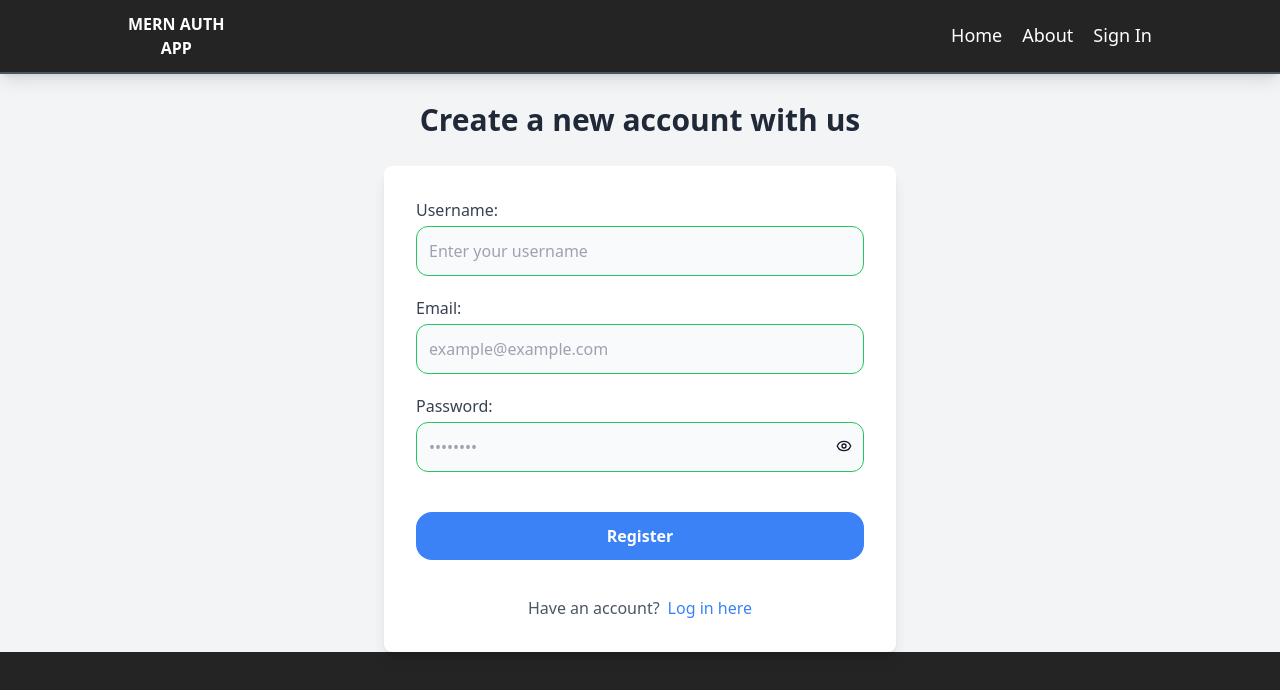
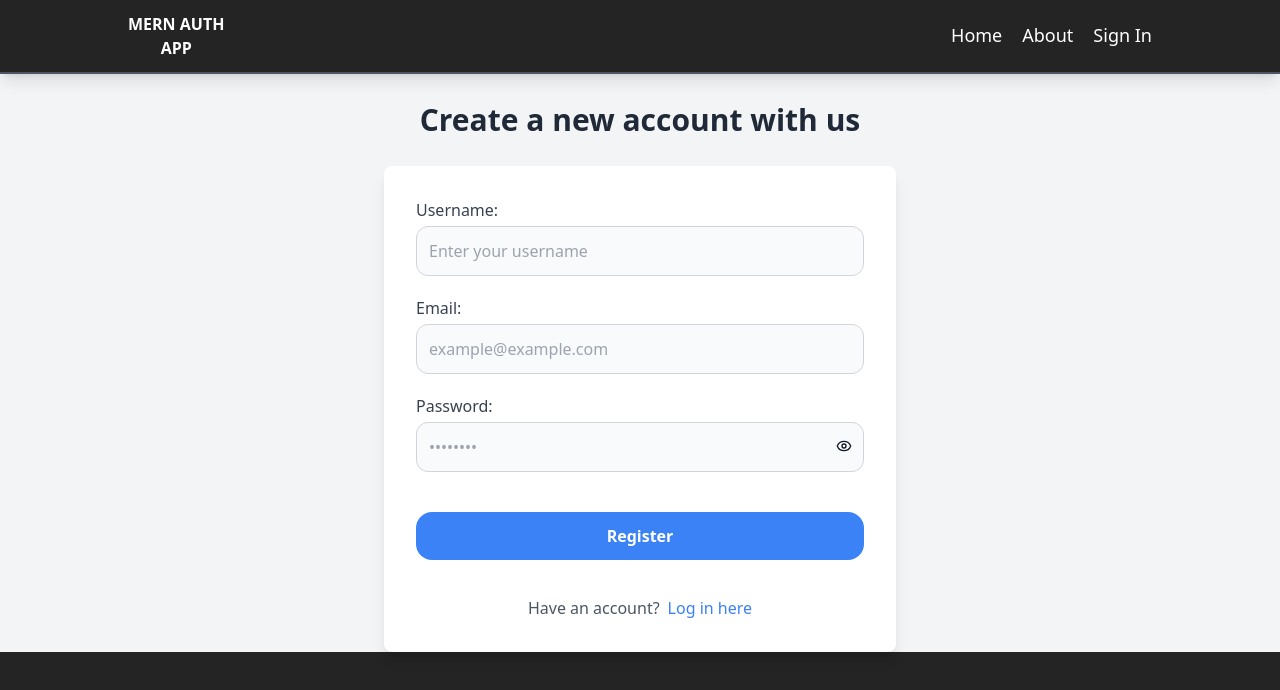
Before and after one commit to Bammytoye/MERN-AUTH, a React (Vite) app in the folder client/: page /sign-up in a window 1280 px wide. Shown: the top 690 px of the page. Built offline with nearby package versions, Linux system fonts and the light colour scheme.

Commit message:
signinUpdate

```diff
--- a/client/src/pages/SignUp.jsx
+++ b/client/src/pages/SignUp.jsx
@@ -1,14 +1,12 @@
 import { useState } from "react";
-import { Link } from "react-router-dom";
+import { Link, useNavigate } from "react-router-dom";
 import { LuEye, LuEyeClosed } from "react-icons/lu";
-import Modal from '../components/Modal';
 
 function SignUp() {
-    const [formData, setFormData] = useState({ username: '', email: '', password: '' });
+    const [formData, setFormData] = useState({ username: "", email: "", password: "" });
     const [showPassword, setShowPassword] = useState(false);
-    const [modalOpen, setModalOpen] = useState(false);
-    const [modalMessage, setModalMessage] = useState('');
-    const [inputErrors, setInputErrors] = useState({ username: '', email: '', password: '' });
+    const [inputErrors, setInputErrors] = useState({ username: "", email: "", password: "" });
+    const navigate = useNavigate();
     const [loading, setLoading] = useState(false);
 
     const handleChange = (e) => {
@@ -16,7 +14,7 @@ function SignUp() {
         setFormData({ ...formData, [id]: value });
 
         // Clear specific input error message when user starts typing
-        setInputErrors((prevErrors) => ({ ...prevErrors, [id]: '' }));
+        setInputErrors((prevErrors) => ({ ...prevErrors, [id]: "" }));
     };
 
     const handleSubmit = async (e) => {
@@ -24,9 +22,9 @@ function SignUp() {
 
         // Validate inputs
         const newInputErrors = {
-            username: formData.username.trim() ? '' : 'Username is required.',
-            email: formData.email.trim() ? '' : 'Email is required.',
-            password: formData.password.trim() ? '' : 'Password is required.',
+            username: formData.username.trim() ? "" : "Username is required.",
+            email: formData.email.trim() ? "" : "Email is required.",
+            password: formData.password.trim() ? "" : "Password is required.",
         };
 
         setInputErrors(newInputErrors);
@@ -39,9 +37,9 @@ function SignUp() {
         setLoading(true); // Set loading to true when submission starts
 
         try {
-            const res = await fetch('http://localhost:4010/api/auth/signup', {
-                method: 'POST',
-                headers: { 'Content-Type': 'application/json' },
+            const res = await fetch("http://localhost:4010/api/auth/signup", {
+                method: "POST",
+                headers: { "Content-Type": "application/json" },
                 body: JSON.stringify(formData),
             });
 
@@ -49,22 +47,19 @@ function SignUp() {
             setLoading(false); // Set loading to false after response
 
             if (res.ok) {
-                setModalMessage(data.message || 'Account created successfully!');
-                setModalOpen(true); // Open modal with success message
+                navigate("/sign-in"); // Redirect to the sign-in page
             } else {
-                setModalMessage(data.message || 'Something went wrong. Please try again.');
-                setModalOpen(true); // Open modal with error message
+                alert(data.message || "Something went wrong. Please try again.");
             }
         } catch (error) {
-            console.error('Error during sign-up:', error);
-            setModalMessage('An error occurred. Please try again.');
-            setModalOpen(true); // Open modal with error message
+            console.error("Error during sign-up:", error);
+            alert("An error occurred. Please try again.");
             setLoading(false);
         }
     };
 
     return (
-        <div className="flex flex-col  items-center bg-gray-100">
+        <div className="flex flex-col items-center bg-gray-100">
             <h1 className="text-3xl font-bold text-center text-gray-800 my-7">
                 Create a new account with us
             </h1>
@@ -85,7 +80,7 @@ function SignUp() {
                         onChange={handleChange}
                         placeholder="Enter your username"
                         className={`p-3 bg-gray-50 border rounded-xl focus:outline-none focus:ring-1 ${
-                            inputErrors.username ? 'border-red-500' : 'border-green-500'
+                            inputErrors.username ? "border-red-500" : "border-gray-300"
                         }`}
                     />
                     {inputErrors.username && <p className="text-red-500 text-sm">{inputErrors.username}</p>}
@@ -103,7 +98,7 @@ function SignUp() {
                         onChange={handleChange}
                         placeholder="example@example.com"
                         className={`p-3 bg-gray-50 border rounded-xl focus:outline-none focus:ring-1 ${
-                            inputErrors.email ? 'border-red-500' : 'border-green-500'
+                            inputErrors.email ? "border-red-500" : "border-gray-300"
                         }`}
                     />
                     {inputErrors.email && <p className="text-red-500 text-sm">{inputErrors.email}</p>}
@@ -122,7 +117,7 @@ function SignUp() {
                             onChange={handleChange}
                             placeholder="••••••••"
                             className={`p-3 bg-gray-50 border rounded-xl w-full focus:outline-none focus:ring-1 ${
-                                inputErrors.password ? 'border-red-500' : 'border-green-500'
+                                inputErrors.password ? "border-red-500" : "border-gray-300"
                             }`}
                         />
                         <button
@@ -140,11 +135,11 @@ function SignUp() {
                 <button
                     type="submit"
                     className={`mt-5 p-3 bg-blue-500 text-white font-semibold rounded-2xl hover:bg-blue-600 focus:outline-none focus:ring-2 focus:ring-blue-500 focus:ring-offset-2 ${
-                        loading ? 'cursor-not-allowed opacity-70' : ''
+                        loading ? "cursor-not-allowed opacity-70" : ""
                     }`}
                     disabled={loading}
                 >
-                    {loading ? 'Loading...' : 'Register'}
+                    {loading ? "Loading..." : "Register"}
                 </button>
 
                 <div className="flex gap-2 justify-center mt-4 text-gray-600">
@@ -154,13 +149,6 @@ function SignUp() {
                     </Link>
                 </div>
             </form>
-
-            {/* Modal Component */}
-            <Modal
-                isOpen={modalOpen}
-                onClose={() => setModalOpen(false)}
-                message={modalMessage}
-            />
         </div>
     );
 }
```
